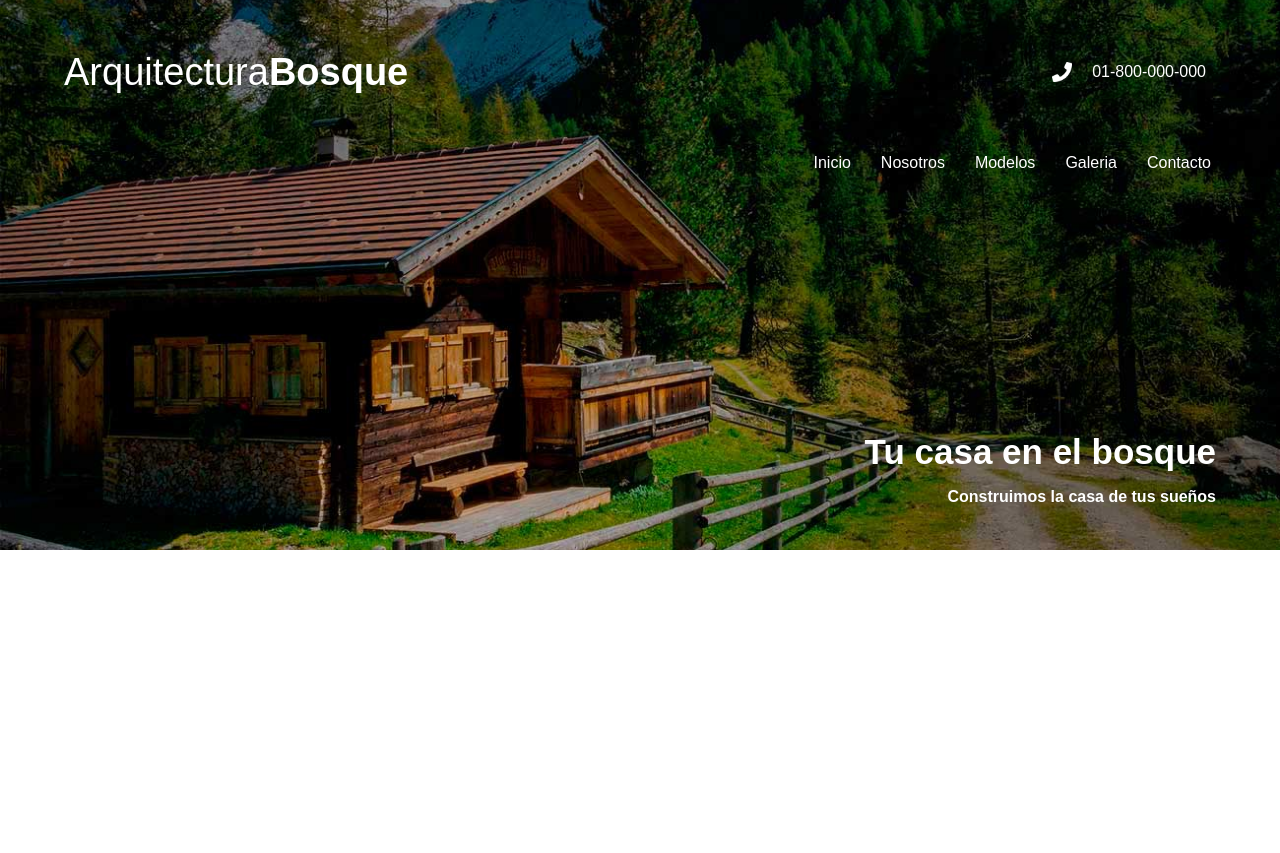
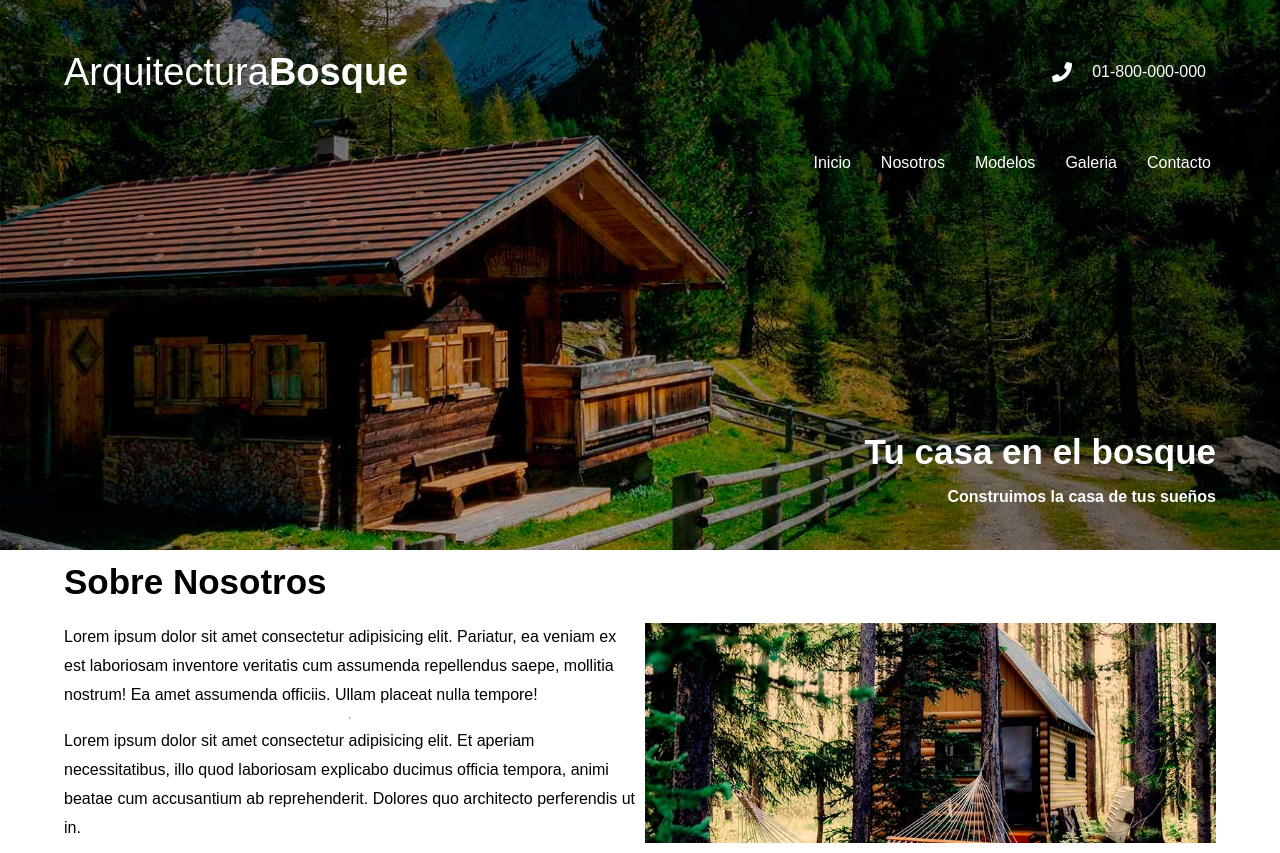
Before and after one commit to Xavier0206/pagina-estatica-arquitectura, a plain HTML site: page index.html in a window 1280 px wide. Before the commit the page ends 800 px from the top, so only its background shows below. Drawn offline with Linux system fonts and the light colour scheme.

Commit message:
feat: agregada seccion sobreNosotros

```diff
--- a/CSS/main.css
+++ b/CSS/main.css
@@ -165,9 +165,10 @@ a {
 }
 
 .hero-navegacion a:hover {
-  background-color: var(--blanco);
+  background-color: rgb(255 255 255 /.5);
   color: var(--negro);
   transition: all 0.8s ease;
+  font-weight: 600;
 }
 
 .hero-texto {
@@ -179,6 +180,31 @@ a {
   font-weight: 600;
 }
 
+/* Section sobre nosotros */
+.sobreNosotros-texto {
+  display: flex;
+  flex-direction: column;
+  align-items: center;
+}
+
+.sobreNosotros-img {
+  background-image: url(' ../img/nosotros.jpg');
+  background-position: center;
+  background-size: cover;
+  background-repeat: no-repeat;
+  width: 100%;
+  height: 30rem;
+}
+
+.sobreNosotros-contenedor {
+  margin: 1rem 0;
+}
+
+.sobreNosotros-contenedor h3 {
+  text-align: center;
+}
+
+/* Media 767 */
 @media (min-width: 767px) {
   .contenedor-header h1 {
     text-align: left;
@@ -207,4 +233,15 @@ a {
     width: unset;
     margin-bottom: 20rem;
   }
+
+  /* Section SobreNosotros */
+  .sobreNosotros-contenedor {
+    display: grid;
+    grid-template-columns: repeat(2, 1fr);
+    column-gap: 1rem;
+  }
+
+  .sobreNosotros-img {
+    height: unset;
+  }
 }
--- a/index.html
+++ b/index.html
@@ -10,6 +10,7 @@
 </head>
 
 <body>
+  <!-- Header -->
   <header>
     <div class="hero-img">
       <div class="contenedor-header">
@@ -34,6 +35,24 @@
       </div>
     </div>
   </header>
+
+  <!-- Section Sobre nosotros -->
+  <section class="contenedor">
+    <h3>Sobre Nosotros</h3>
+    <div class="sobreNosotros-contenedor">
+      <div class="sobreNosotros-texto">
+        <p>Lorem ipsum dolor sit amet consectetur adipisicing elit. Pariatur, ea veniam ex est laboriosam inventore
+          veritatis cum assumenda repellendus saepe, mollitia nostrum! Ea amet assumenda officiis. Ullam placeat nulla
+          tempore!</p>
+        <hr>
+        <p>Lorem ipsum dolor sit amet consectetur adipisicing elit. Et aperiam necessitatibus, illo quod laboriosam
+          explicabo ducimus officia tempora, animi beatae cum accusantium ab reprehenderit. Dolores quo architecto
+          perferendis ut in.</p>
+      </div>
+      <div class="sobreNosotros-img"></div>
+    </div>
+  </section>
+
 </body>
 
 </html>
```
